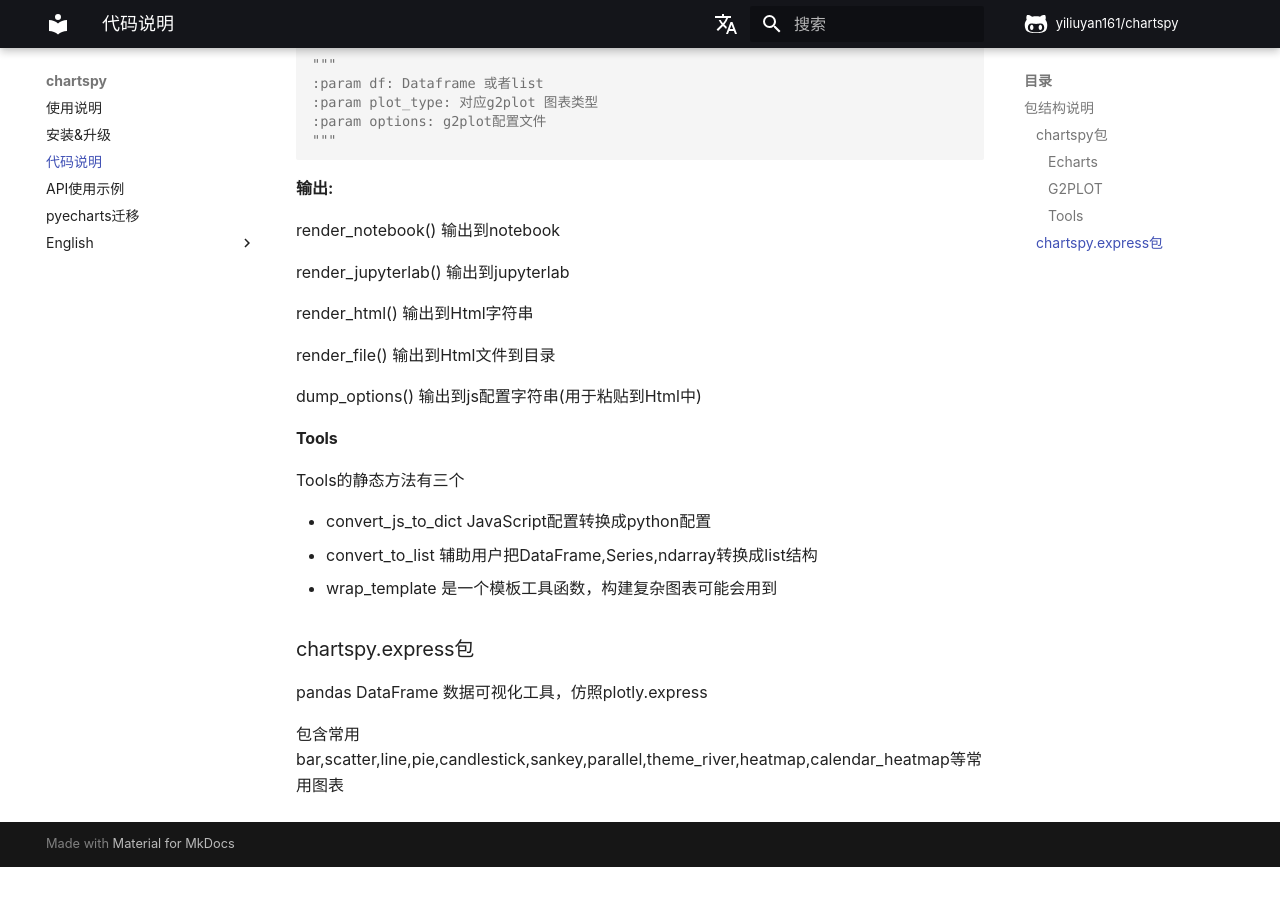
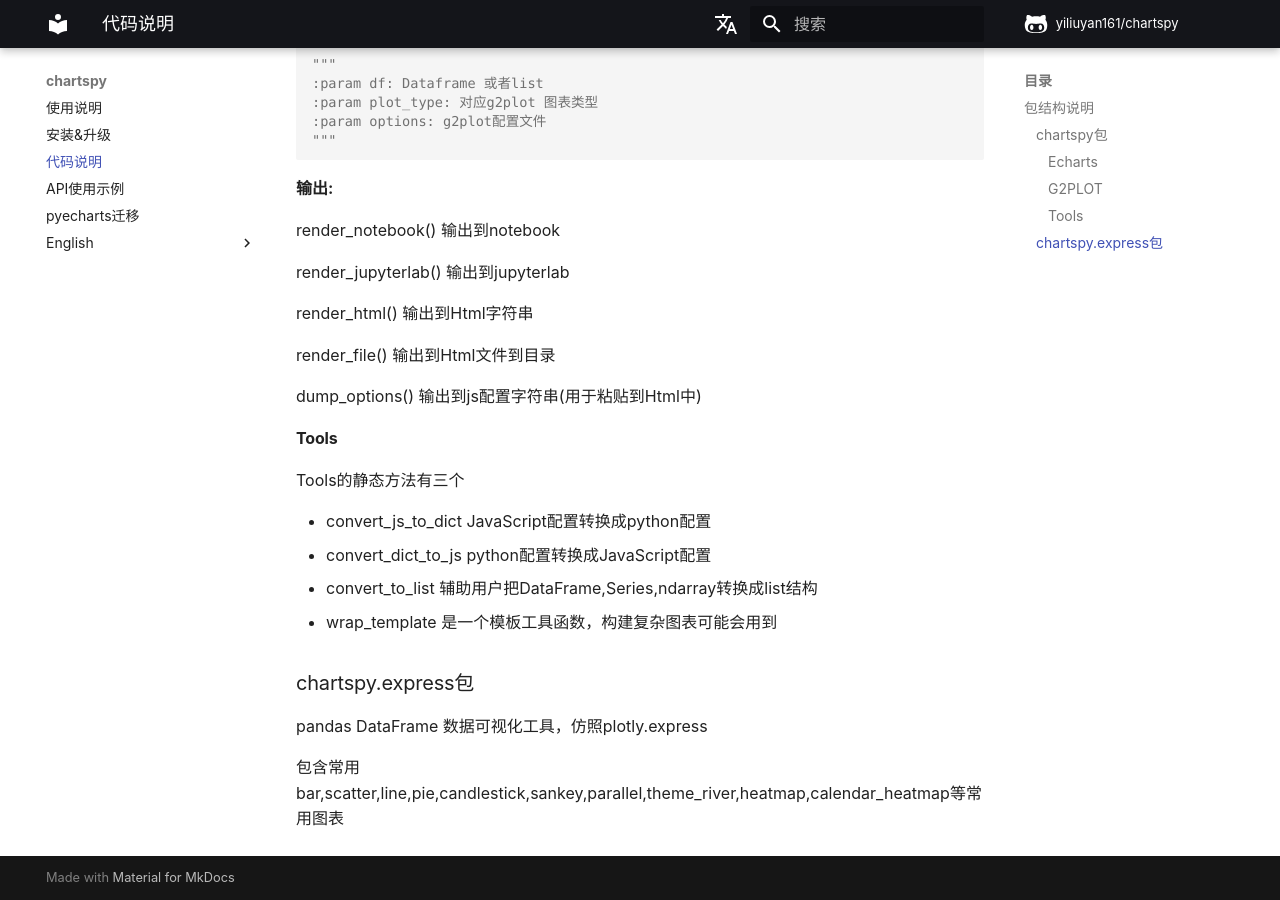
Before and after one commit to yiliuyan161/chartspy, an MkDocs documentation site: the page built from docs/代码说明.md, in a window 1280 px wide and 900 px high, scrolled down 841 px. Built offline with MkDocs 1.6.1 and Material for MkDocs 9.7.7, drawn with Linux system fonts in a browser that asks for light colours; comment, search, counter and statistics services are not loaded; before the commit the page ends 1708 px from its top, so only the background shows below that.

Commit message:
文档更新

```diff
--- a/docs/代码说明.md
+++ b/docs/代码说明.md
@@ -59,6 +59,7 @@ dump_options() 输出到js配置字符串(用于粘贴到Html中)
 Tools的静态方法有三个
 
 * convert_js_to_dict JavaScript配置转换成python配置
+* convert_dict_to_js python配置转换成JavaScript配置
 * convert_to_list 辅助用户把DataFrame,Series,ndarray转换成list结构
 * wrap_template 是一个模板工具函数，构建复杂图表可能会用到
 
```
Also changed, not shown: docs/en/代码说明.md (+1 -0 lines).
